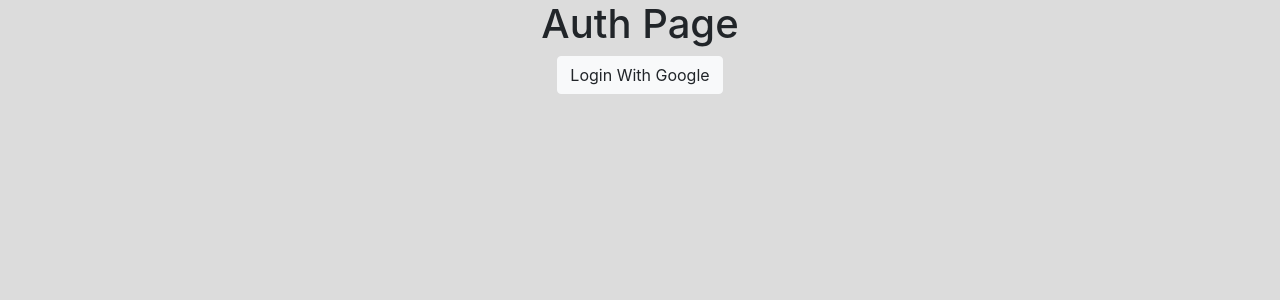
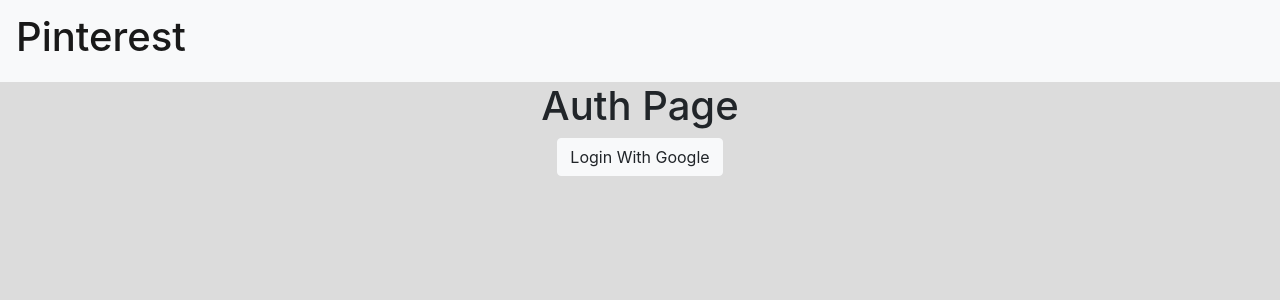
Before and after one commit to maggieisgreene/pinterest-routing, a React (Create React App) app: page /auth in a window 1280 px wide. Shown: the top 300 px of the page. Built offline with nearby package versions, Linux system fonts and the light colour scheme; no server answers.

Commit message:
User can logout of application

```diff
--- a/package.json
+++ b/package.json
@@ -10,6 +10,7 @@
     "bootstrap": "^4.4.1",
     "firebase": "^7.6.1",
     "node-sass": "^4.13.0",
+    "prop-types": "^15.7.2",
     "react": "^16.12.0",
     "react-dom": "^16.12.0",
     "react-router-dom": "^5.1.2",
--- a/src/App/App.js
+++ b/src/App/App.js
@@ -9,6 +9,8 @@
 import 'firebase/auth';
 
 import firebaseConnection from '../helpers/data/connection';
+import MyNavbar from '../components/shared/MyNavbar/MyNavbar';
+
 import Home from '../components/pages/Home/Home';
 import NewBoard from '../components/pages/NewBoard/NewBoard';
 import Auth from '../components/pages/Auth/Auth';
@@ -53,6 +55,7 @@
     return (
       <div className="App">
         <Router>
+          <MyNavbar authed={authed} />
           <Switch>
             <PrivateRoute path="/" exact component={Home} authed={authed} />
             <PrivateRoute path="/board/new" exact component={NewBoard} authed={authed} />
--- /dev/null
+++ b/src/components/shared/MyNavbar/MyNavbar.js
@@ -0,0 +1,40 @@
+import React from 'react';
+import firebase from 'firebase/app';
+import 'firebase/auth';
+import PropTypes from 'prop-types';
+
+class MyNavbar extends React.Component {
+  static propTypes = {
+    authed: PropTypes.bool,
+  }
+
+  logMeOut = (event) => {
+    event.preventDefault();
+    firebase.auth().signOut();
+  }
+
+  render() {
+    const { authed } = this.props;
+
+    return (
+      <div className="MyNavbar">
+        <nav className="navbar navbar-expand-lg navbar-light bg-light">
+          <a className="navbar-brand" href="/"><h1>Pinterest</h1></a>
+          <button className="navbar-toggler" type="button" data-toggle="collapse" data-target="#navbarTogglerDemo02"
+          aria-controls="navbarTogglerDemo02" aria-expanded="false" aria-label="Toggle navigation">
+            <span className="navbar-toggler-icon"></span>
+          </button>
+          <div className="collapse navbar-collapse" id="navbarTogglerDemo02">
+            <ul className="navbar-nav mr-auto mt-2 mt-lg-0">
+            </ul>
+            <div className="form-inline my-2 my-lg-0">
+              { authed && (<button className="nav-link btn btn-light" onClick={this.logMeOut}>Logout</button>) }
+            </div>
+          </div>
+        </nav>
+      </div>
+    );
+  }
+}
+
+export default MyNavbar;
--- /dev/null
+++ b/src/components/shared/MyNavbar/MyNavbar.scss
@@ -0,0 +1,3 @@
+.MyNavbar {
+  display: block;
+}
```
